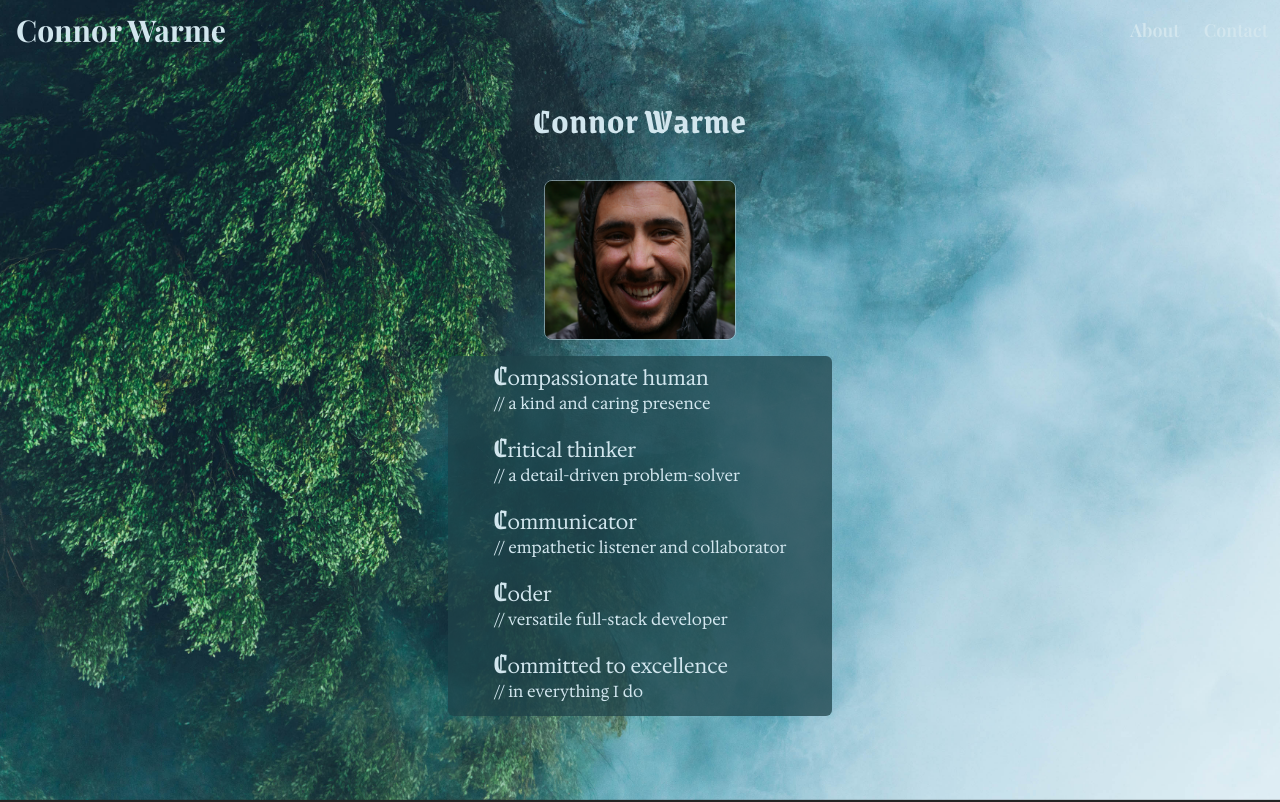
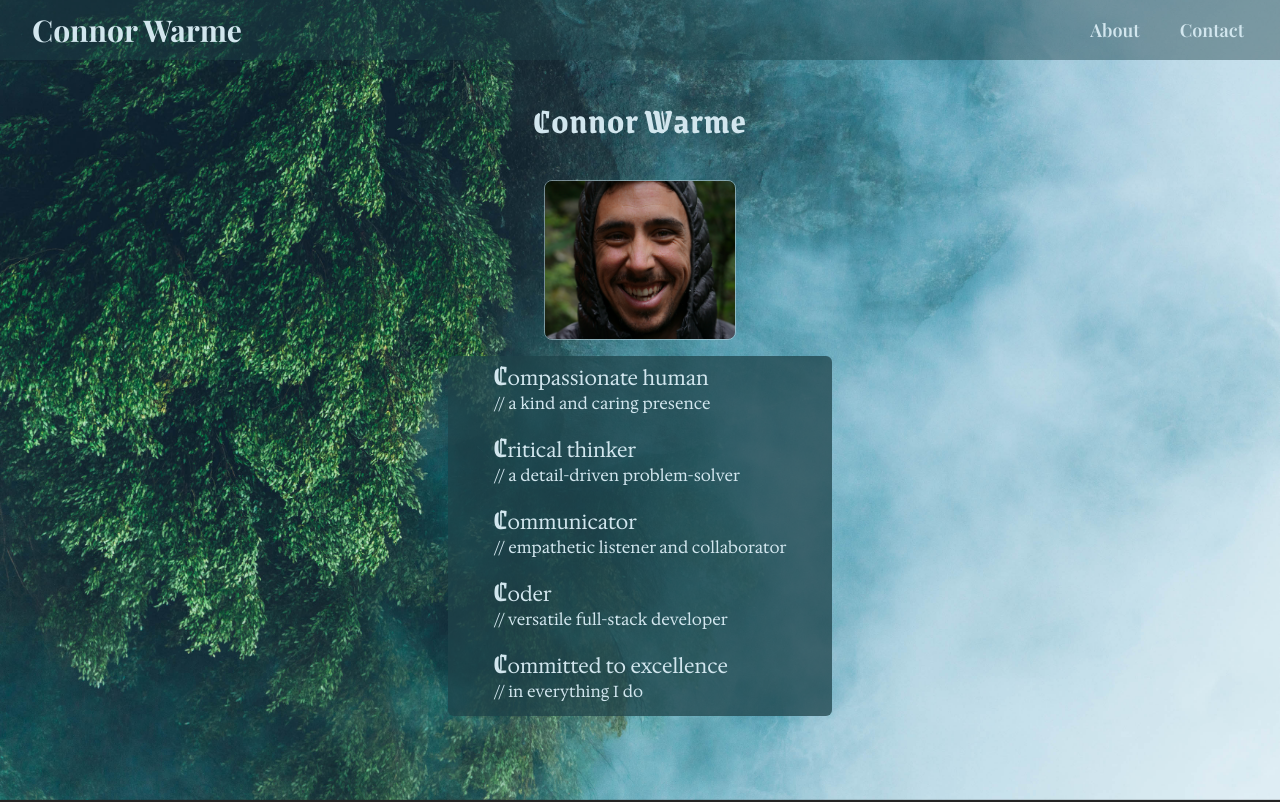
Before and after one commit to connorwarme/connorwarme.github.io, a React (Vite) app: page / in a window 1280 px wide. Shown: the top 802 px of the page. Built offline with nearby package versions, Linux system fonts and the light colour scheme.

Commit message:
Add bg color to header at wider view

```diff
--- a/src/components/Header.jsx
+++ b/src/components/Header.jsx
@@ -2,7 +2,7 @@ import { Link } from "react-router-dom";
 
 const Header = () => {
   return (
-    <div className="flex items-center text-wave-spray" id="top">
+    <div className="flex items-center text-wave-spray md:bg-midnight-green/45 md:px-4" id="top">
       <div className="ml-4">
         <Link to={"/"} className="md:hidden ">
           <h3 className="font-grenze text-[2.5rem] font-bold ">CW</h3>
@@ -13,8 +13,8 @@ const Header = () => {
       </div>
       <div className="flex-grow"></div>
       <div className="flex font-play text-lg font-semibold">
-        <Link to={"/about"} className="m-2 py-2 px-1 relative before:absolute before:left-[50%] before:h-[2px] before:bottom-[15%] before:transition-all before:ease-in-out before:duration-300 before:bg-wave-spray before:origin-center before:content-[''] before:w-0 hover:before:w-[90%] hover:before:left-[5%] before:rounded-sm">About</Link>
-        <Link to={"/contact"} className="m-2 py-2 px-1 relative before:absolute before:left-[50%] before:h-[2px] before:bottom-[15%] before:transition-all before:ease-in-out before:duration-300 before:bg-wave-spray before:origin-center before:content-[''] before:w-0 hover:before:w-[90%] hover:before:left-[5%] before:rounded-sm">Contact</Link>
+        <Link to={"/about"} className="m-2 py-2 px-1 relative before:absolute before:left-[50%] before:h-[2px] before:bottom-[15%] before:transition-all before:ease-in-out before:duration-300 before:bg-wave-spray before:origin-center before:content-[''] before:w-0 hover:before:w-[90%] hover:before:left-[5%] before:rounded-sm md:mx-4">About</Link>
+        <Link to={"/contact"} className="m-2 py-2 px-1 relative before:absolute before:left-[50%] before:h-[2px] before:bottom-[15%] before:transition-all before:ease-in-out before:duration-300 before:bg-wave-spray before:origin-center before:content-[''] before:w-0 hover:before:w-[90%] hover:before:left-[5%] before:rounded-sm md:mx-4">Contact</Link>
       </div>
     </div>
    );
```
